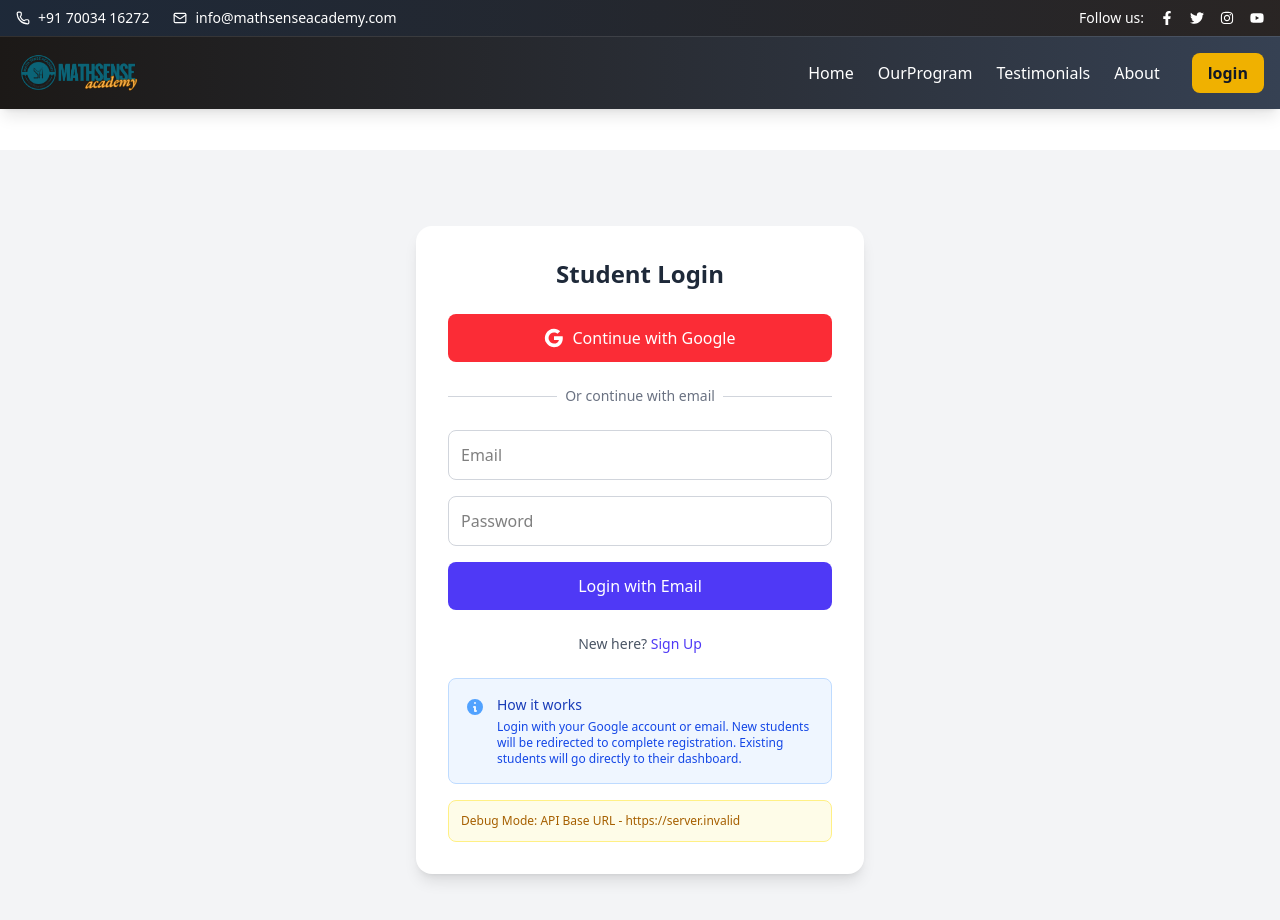
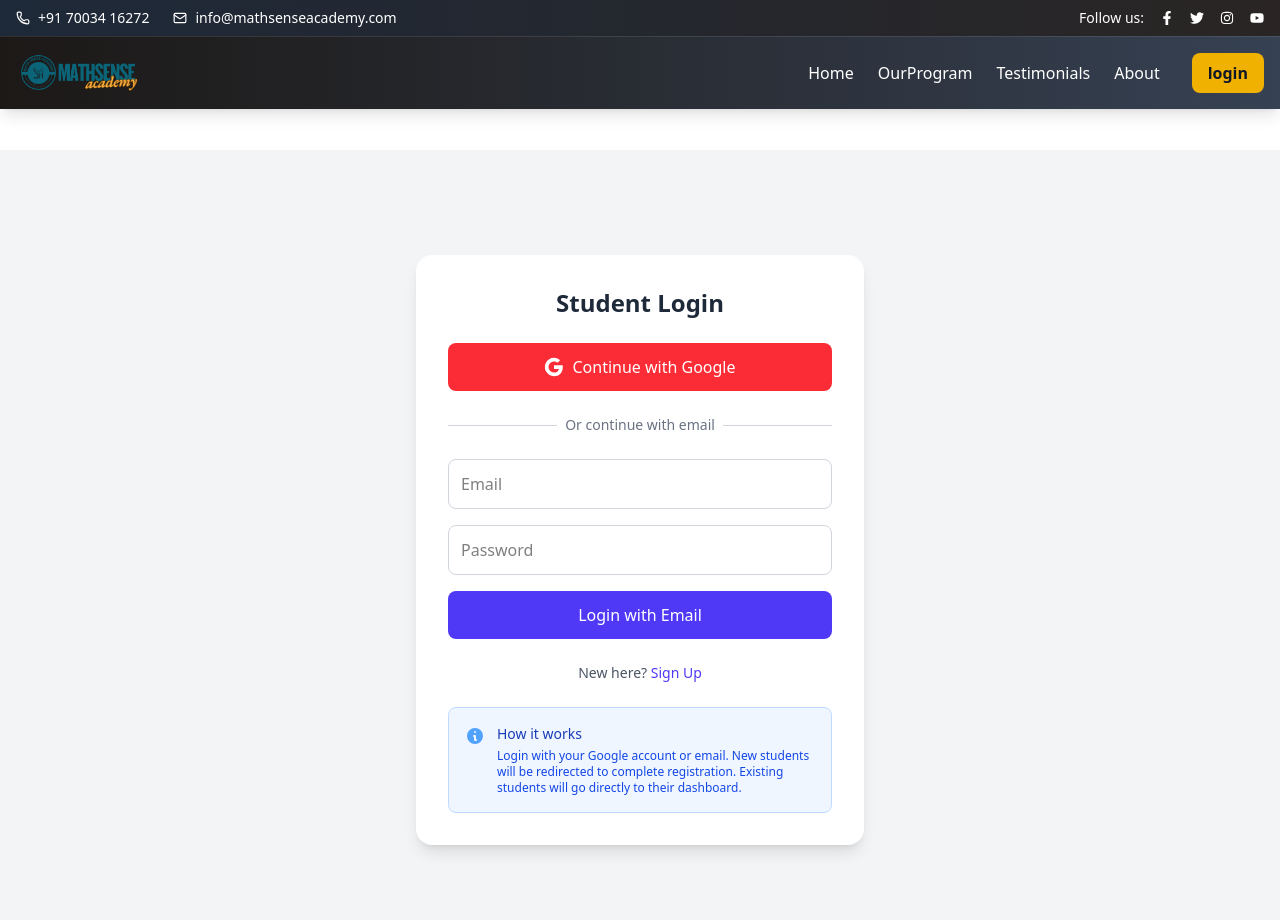
Before and after one commit to mathsenseacademy/Edtech, a React (Vite) app in the folder frontend/: page /login/student in a window 1280 px wide. Shown: the top 920 px of the page. Built offline with nearby package versions, Linux system fonts and the light colour scheme; no server answers.

Commit message:
add backend site for connection

```diff
--- a/frontend/src/pages/login/LoginStudent.jsx
+++ b/frontend/src/pages/login/LoginStudent.jsx
@@ -265,15 +265,6 @@ export default function LoginStudent() {
             </div>
           </div>
         </div>
-
-        {/* Debug info for development - remove in production */}
-        {process.env.NODE_ENV === 'development' && (
-          <div className="mt-4 bg-yellow-50 border border-yellow-200 rounded-lg p-3">
-            <p className="text-xs text-yellow-700">
-              Debug Mode: API Base URL - {API_BASE_URL}
-            </p>
-          </div>
-        )}
       </div>
     </div>
   );
```
Also changed, not shown: 1 other file (tests, documents, lock files or other folders).
